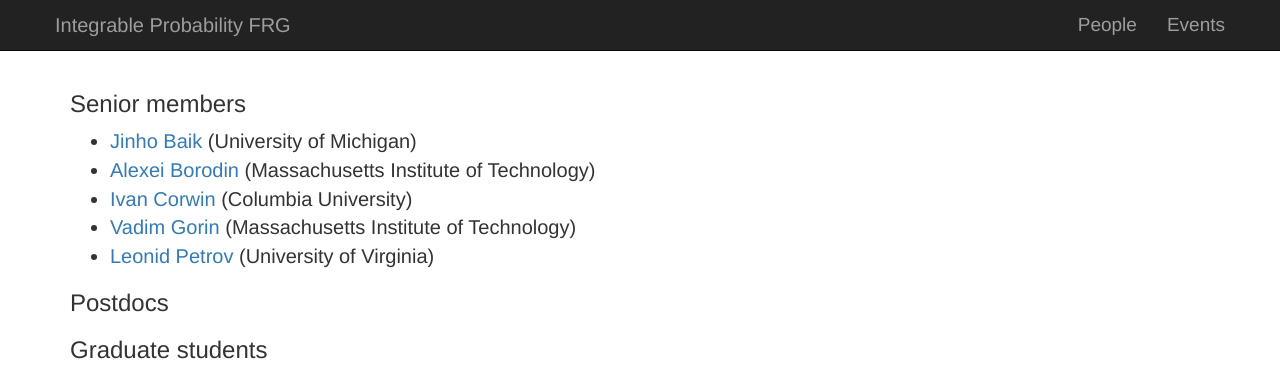
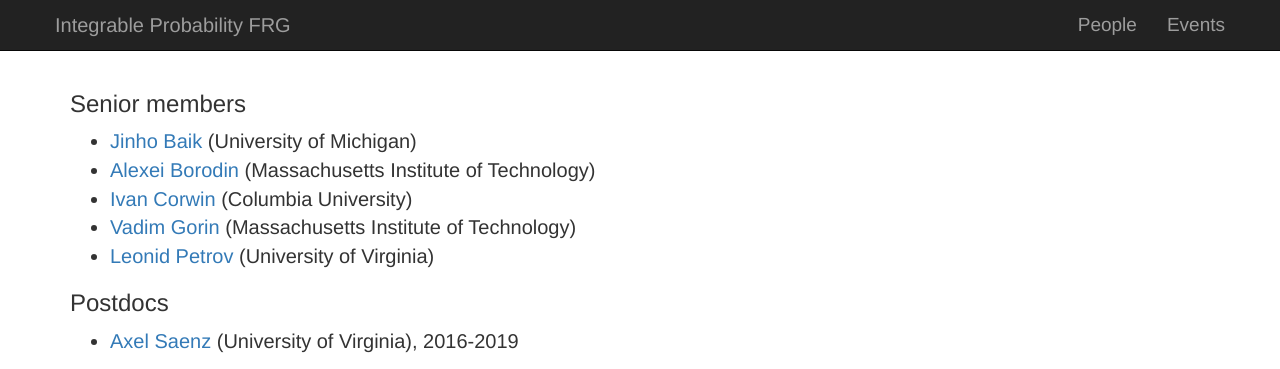
Before and after one commit to int-prob/int-prob-code, a Jekyll site: the page built from people.md, in a window 1280 px wide, cut to the strip 0-369 px from the top of the page. Built offline with Jekyll 4.4.1, drawn with Linux system fonts in a browser that asks for light colours.

Commit message:
added Axel

```diff
--- a/people.md
+++ b/people.md
@@ -14,6 +14,8 @@
 
 <h3>Postdocs</h3>
 
+- [Axel Saenz][axel] (University of Virginia), 2016-2019
+
 
 <h3>Graduate students</h3>
 
@@ -24,3 +26,4 @@
 [vg]: http://www.mccme.ru/~vadicgor/
 [ab]: http://math.mit.edu/people/profile.php?pid=1222
 [lp]: http://faculty.virginia.edu/petrov/
+[axel]: http://faculty.virginia.edu/saenz/
```
